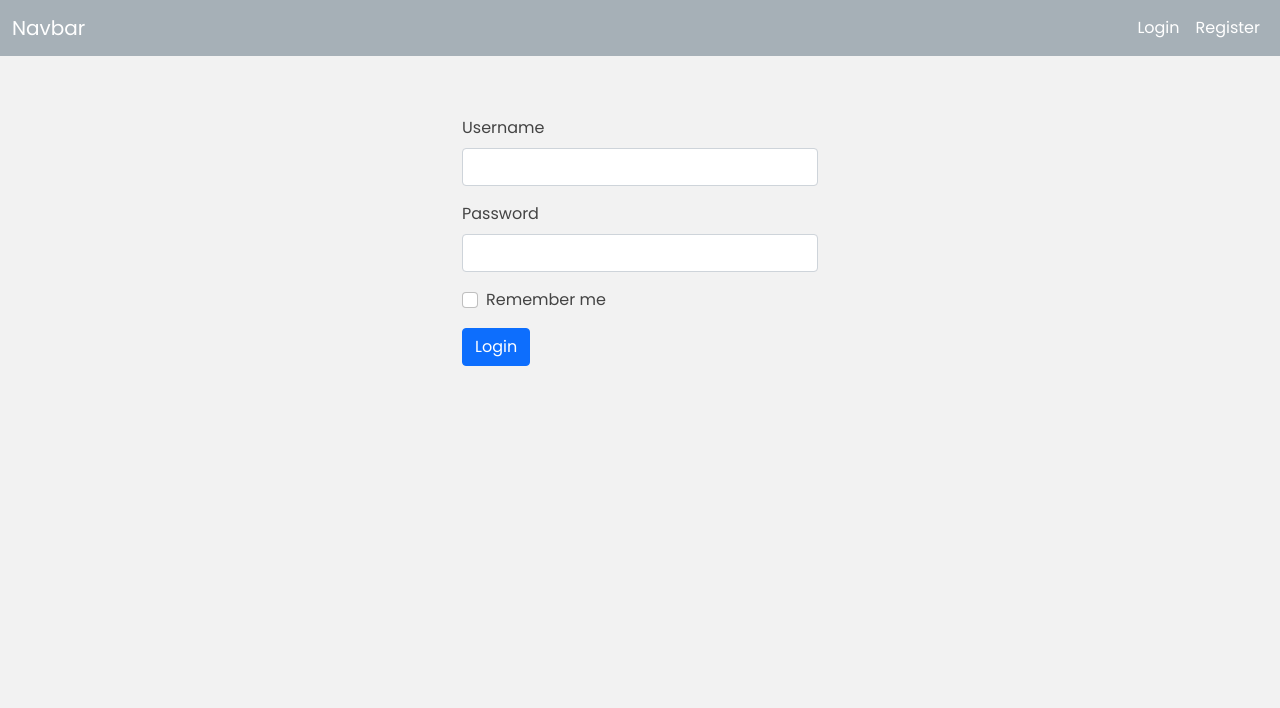
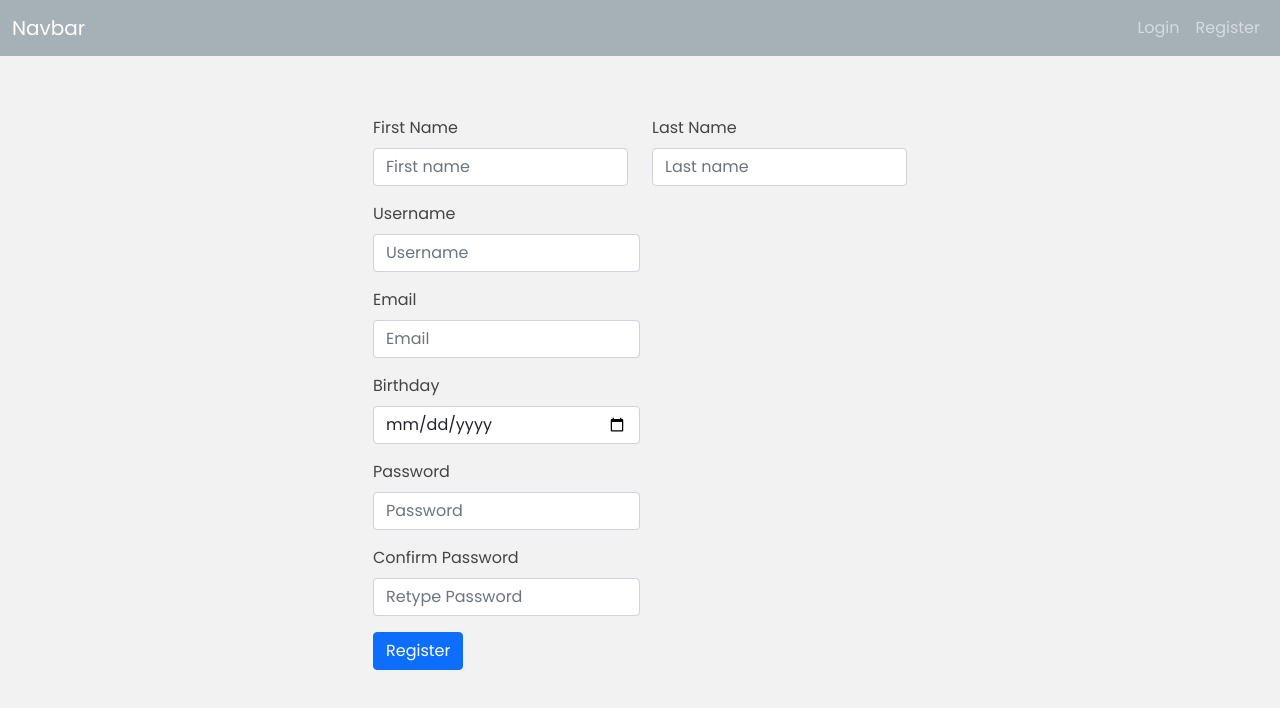
Before and after one commit to PialKanti/AttendanceManagement, a Vue app in the folder AttendanceManagement.ClientApp/: page /register in a window 1280 px wide. Before the commit this address led to /login. Shown: the top 708 px of the page. Built offline with nearby package versions, Linux system fonts and the light colour scheme.

Commit message:
Added registration form

```diff
--- a/AttendanceManagement.ClientApp/src/App.vue
+++ b/AttendanceManagement.ClientApp/src/App.vue
@@ -2,8 +2,6 @@
   <NavBar />
   <div class="container">
     <AlertMessage v-if="alertStore.isShown" />
-    <!-- <DashBoard v-if="authStore.user.isLoggedIn" />
-    <LoginForm v-else /> -->
     <router-view></router-view>
   </div>
 </template>
@@ -11,8 +9,6 @@
 <script>
 import NavBar from './components/NavBar.vue';
 import AlertMessage from './components/AlertMessage.vue';
-// import DashBoard from './components/DashBoard.vue';
-// import LoginForm from './components/LoginForm.vue'
 import { useAuthStore } from './stores/AuthStore';
 import { useAlertStore } from '@/stores/AlertStore';
 
@@ -34,5 +30,6 @@ export default {
 <style>
 .container {
   margin-top: 60px;
+  margin-bottom: 50px;
 }
 </style>
--- a/AttendanceManagement.ClientApp/src/components/NavBar.vue
+++ b/AttendanceManagement.ClientApp/src/components/NavBar.vue
@@ -14,10 +14,10 @@
                 </ul>
                 <ul class="navbar-nav ms-auto mb-2 mb-lg-0" v-else>
                     <li class="nav-item">
-                        <a class="nav-link active" aria-current="page" href="#">Login</a>
+                        <router-link to="/login" class="nav-link" aria-current="page">Login</router-link>
                     </li>
                     <li class="nav-item">
-                        <a class="nav-link active" aria-current="page" href="#">Register</a>
+                        <router-link to="/register" class="nav-link" aria-current="page">Register</router-link>
                     </li>
                 </ul>
             </div>
--- /dev/null
+++ b/AttendanceManagement.ClientApp/src/components/RegisterForm.vue
@@ -0,0 +1,78 @@
+<template>
+    <div class="row col-6 mx-auto">
+        <form @submit.prevent="onSubmit">
+            <div class="mb-3">
+                <div class="row">
+                    <div class="col">
+                        <label for="FirstName" class="form-label">First Name</label>
+                        <input type="text" class="form-control" v-model="firstname" placeholder="First name" id="FirstName"
+                            aria-label="FirstName">
+                    </div>
+                    <div class="col">
+                        <label for="LastName" class="form-label">Last Name</label>
+                        <input type="text" class="form-control" v-model="lastname" placeholder="Last name" id="LastName"
+                            aria-label="LastName">
+                    </div>
+                </div>
+            </div>
+            <div class="col-md-6 mb-3">
+                <label for="Username" class="form-label">Username</label>
+                <input type="text" class="form-control" v-model="username" placeholder="Username" id="Username">
+            </div>
+            <div class="col-md-6 mb-3">
+                <label for="Username" class="form-label">Email</label>
+                <input type="email" class="form-control" v-model="email" placeholder="Email" id="email">
+            </div>
+            <div class="col-md-6 mb-3">
+                <label for="birthday" class="form-label">Birthday</label>
+                <input type="date" v-model="birthday" class="form-control" placeholder="Birthday" id="birthday">
+            </div>
+            <div class="col-md-6 mb-3">
+                <label for="password" class="form-label">Password</label>
+                <input type="password" v-model="password" class="form-control" placeholder="Password" id="password">
+            </div>
+            <div class="col-md-6 mb-3">
+                <label for="confirm-password" class="form-label">Confirm Password</label>
+                <input type="password" v-model="confirmPassword" class="form-control" placeholder="Retype Password"
+                    id="confirm-password">
+            </div>
+            <button type="submit" class="btn btn-primary">Register</button>
+        </form>
+    </div>
+</template>
+
+<script>
+import axios from 'axios'
+
+export default {
+    name: 'RegisterForm',
+    data() {
+        return {
+            firstname: '',
+            lastname: '',
+            username: '',
+            email: '',
+            birthday: '',
+            password: '',
+            confirmPassword: ''
+        }
+    },
+    methods: {
+        async onSubmit() {
+            const response = await axios.post(process.env.VUE_APP_DEV_API_ENDPOINT + 'users', {
+                firstName: this.firstname,
+                lastName: this.lastname,
+                userName: this.username,
+                password: this.password,
+                email: this.email,
+                birthDate: this.birthday
+            }, { withCredentials: true });
+
+            if (response.status === 200) {
+                this.alertStore.show('Registration successful. Please login to continue.', 'success');
+                this.$router.push('/login');
+            }
+        }
+    }
+}
+</script>
--- a/AttendanceManagement.ClientApp/src/main.js
+++ b/AttendanceManagement.ClientApp/src/main.js
@@ -13,8 +13,7 @@ const router = VueRouter.createRouter({
 
 router.beforeEach((to) => {
     const authStore = useAuthStore();
-    console.log(authStore.user.isLoggedIn);
-    if (!authStore.user.isLoggedIn && to.name !== 'Login') {
+    if (!authStore.user.isLoggedIn && to.name !== 'Login' && to.name !== 'Register') {
         return { name: 'Login' };
     }
     return true;
--- a/AttendanceManagement.ClientApp/src/routes/router.js
+++ b/AttendanceManagement.ClientApp/src/routes/router.js
@@ -1,7 +1,9 @@
 import DashBoard from '@/components/DashBoard'
 import LoginForm from '@/components/LoginForm'
+import RegisterForm from '@/components/RegisterForm'
 
 export const routes = [
     { path: '/dashboard', name: 'Dashboard', component: DashBoard },
     { path: '/login', name: 'Login', component: LoginForm },
+    { path: '/register', name: 'Register', component: RegisterForm },
 ];
```
